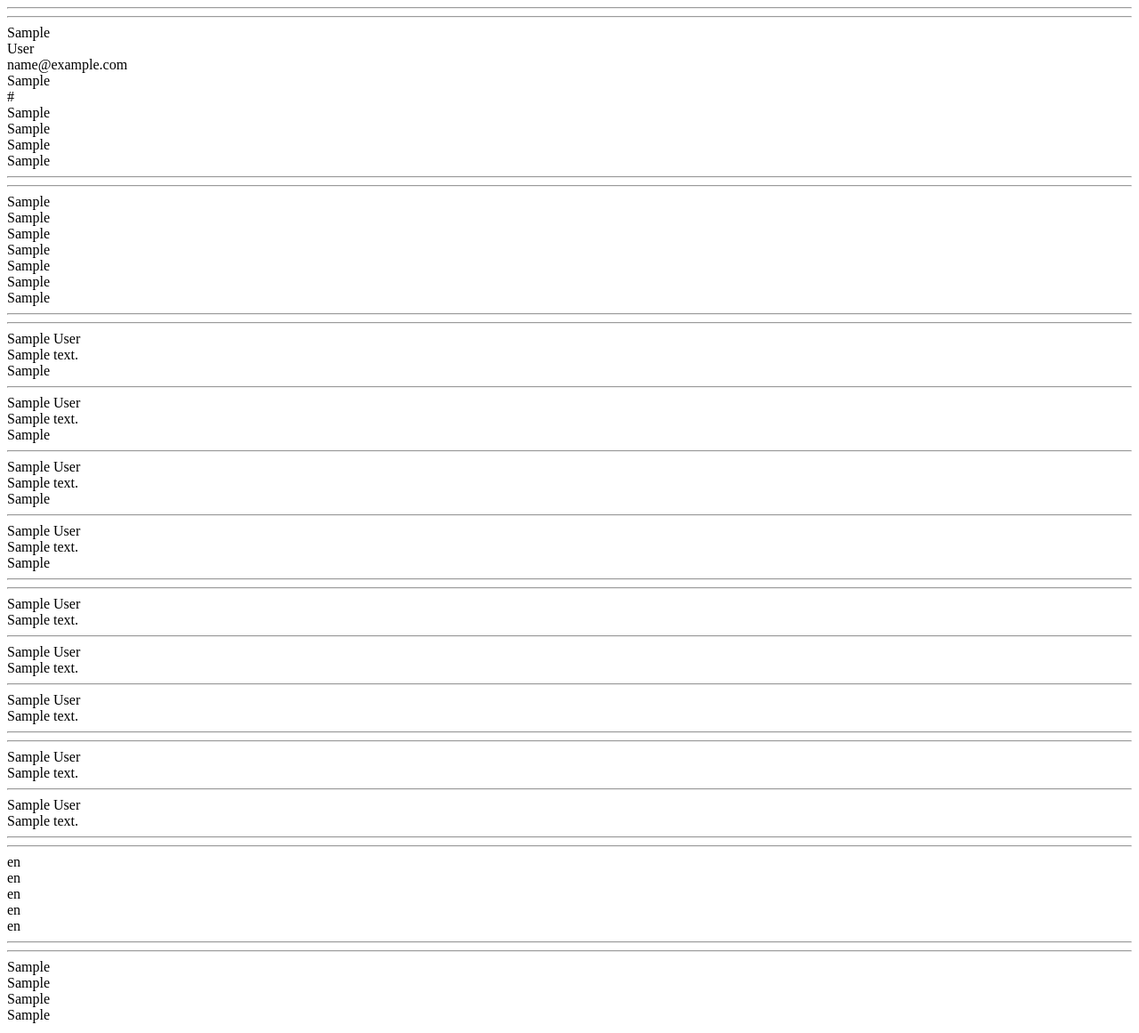
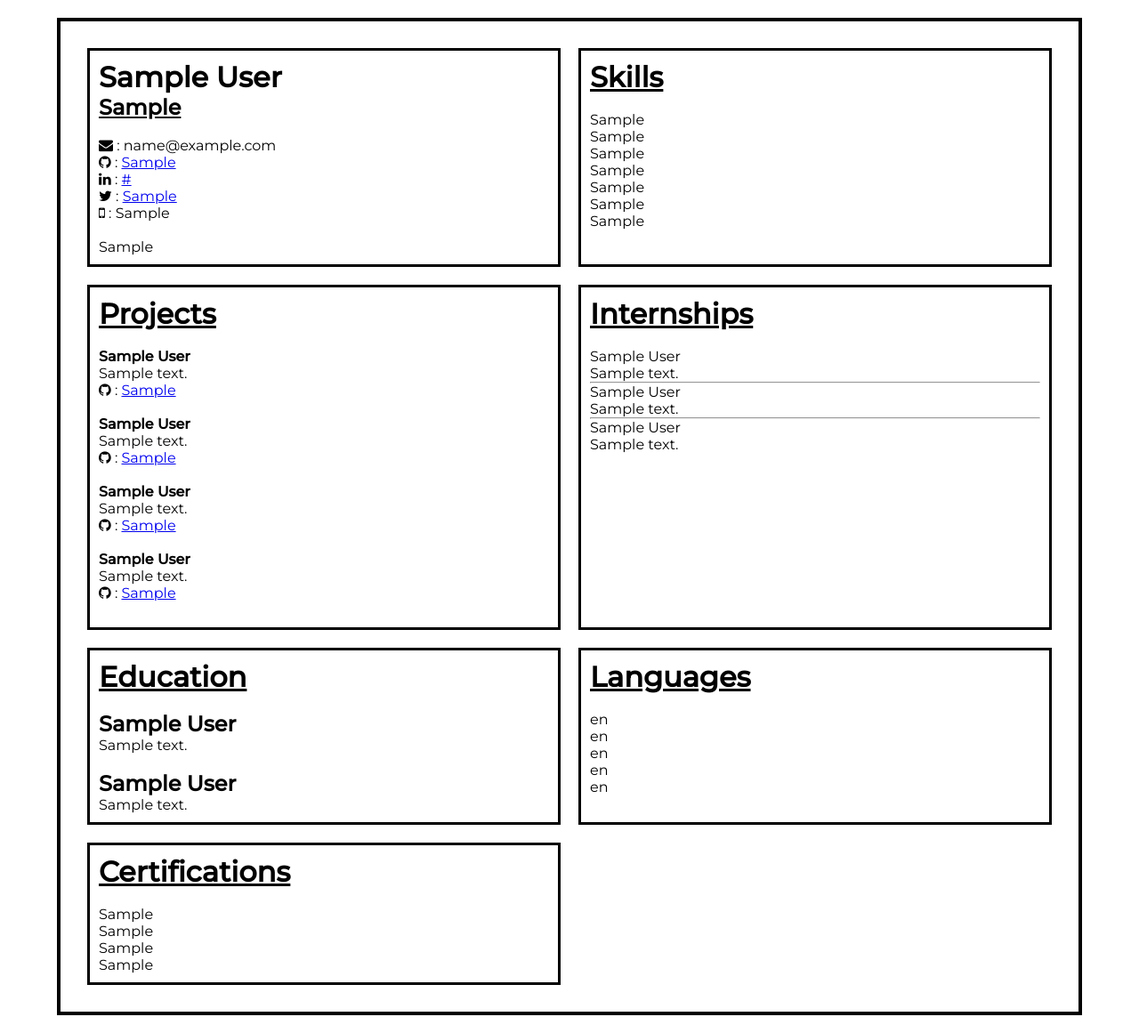
Before and after one commit to dheerajdlalwani/ResumeGenerator, a Django app: page /resume/previewdata in a window 1280 px wide. Shown: the whole page at 89% size. Run offline with Django 3.2, Linux system fonts and the light colour scheme; a user stored in the database is signed in; tables that the repository leaves empty hold one stand-in row (values such as "Sample post").

Commit message:
beautify the preview resume page

```diff
--- a/resumeGenerator/resume/templates/resume/previewdata.html
+++ b/resumeGenerator/resume/templates/resume/previewdata.html
@@ -3,48 +3,58 @@
 <head>
     <meta charset="UTF-8">
     <title>Preview Data</title>
+    <link rel="stylesheet" href="https://fonts.googleapis.com/css2?family=Montserrat:wght@400;500&display=swap">
+    <link rel="stylesheet" href="https://cdnjs.cloudflare.com/ajax/libs/font-awesome/4.7.0/css/font-awesome.min.css">
+    <link rel="stylesheet" href="{% static '/css/previewdata.css' %}">
 </head>
 <body>
 
-<hr>
-<hr>
-{{obj.first_name}}<br>
-{{obj.last_name}}<br>
-{{obj.email}}<br>
-{{obj.current_position}}<br>
-{{obj.linkedin}}<br>
-{{obj.github}}<br>
-{{obj.twitter}}<br>
-{{obj.contact}}<br>
+
+<div class="container">
+<div class="personal box">
+    <h1>{{obj.first_name}} {{obj.last_name}} </h1>
+    <h2> <u> {{obj.current_position}} </u> </h2><br>
+    <span><i class="fa fa-envelope"></i> : {{obj.email}} </span> <br>
+    <span> <i class="fa fa-github"></i> : <a href="{{obj.github}}">{{obj.github}}</a> </span> <br>
+    <span> <i class="fa fa-linkedin"></i> : <a href="{{obj.linkedin}}">{{obj.linkedin}}</a> </span> <br>
+    <span> <i class="fa fa-twitter"></i> : <a href="{{obj.twitter}}">{{obj.twitter}}</a> </span> <br>
+    <span> <i class="fa fa-mobile"></i> : {{obj.contact}} </span> <br>
+
+<br>
 {{obj.intro}}<br>
-<hr>
-<hr>
+</div>
+<div class="skills box">
+    <u><h1>Skills</h1></u><br>
 {{obj.skill_1}}<br>
 {{obj.skill_2}}<br>
 {{obj.skill_3}}<br>
 {{obj.skill_4}}<br>
 {{obj.skill_5}}<br>
 {{obj.skill_6}}<br>
-{{obj.skill_7}}
-<hr>
-<hr>
-{{obj.project_1_name}}<br>
+{{obj.skill_7}}<br>
+</div>
+<div class="projects box">
+    <u><h1>Projects</h1></u><br>
+    <b>{{obj.project_1_name}}</b><br>
     {{obj.project_1_description}}<br>
-{{obj.project_1_github}}<br>
-<hr>
-{{obj.project_2_name}}<br>
+    <span><i class="fa fa-github"></i> : <a href="{{obj.project_1_github}}">{{obj.project_1_github}}</a> </span>
+    <br><br>
+    <b>{{obj.project_2_name}}</b><br>
     {{obj.project_2_description}}<br>
-{{obj.project_2_github}}<br>
-<hr>
-{{obj.project_3_name}}<br>
+    <span><i class="fa fa-github"></i> : <a href="{{obj.project_2_github}}">{{obj.project_2_github}}</a> </span>
+    <br><br>
+    <b>{{obj.project_3_name}}</b><br>
     {{obj.project_3_description}}<br>
-{{obj.project_3_github}}<br>
-<hr>
-{{obj.project_4_name}}<br>
+    <span><i class="fa fa-github"></i> : <a href="{{obj.project_3_github}}">{{obj.project_3_github}}</a> </span>
+    <br><br>
+    <b>{{obj.project_4_name}}</b><br>
     {{obj.project_4_description}}<br>
-{{obj.project_4_github}}<br>
-<hr>
-<hr>
+    <span><i class="fa fa-github"></i> : <a href="{{obj.project_4_github}}">{{obj.project_4_github}}</a> </span>
+    <br><br>
+</div>
+
+<div class="internships box">
+    <u><h1>Internships</h1></u><br>
 {{obj.internship_1_title}}<br>
 {{obj.internship_1_description}}<br>
 <hr>
@@ -53,25 +63,53 @@
 <hr>
 {{obj.internship_3_title}}<br>
 {{obj.internship_3_description}}<br>
-<hr>
-<hr>
-{{obj.education_1_title}}<br>
+</div>
+{% if obj.education_1_title != "NA" or obj.education_2_title != "NA"  %}
+    <div class="education box">
+        <u><h1>Education</h1></u><br>
+        {% if obj.education_1_title != "NA" %}
+            <h2>{{obj.education_1_title}}</h2>
             {{obj.education_1_description}}<br>
-<hr>
-{{obj.education_2_title}}<br>
+        {% endif %}
+        <br>
+        {% if obj.education_2_title != "NA" %}
+            <h2>{{obj.education_2_title}}</h2>
             {{obj.education_2_description}}<br>
-<hr>
-<hr>
+        {% endif %}
+    </div>
+{% endif %}
+
+{% if obj.language_1 != "NA" or obj.language_2 != "NA" or obj.language_3 != "NA" or obj.language_4 != "NA" or obj.language_5 != "NA" %}
+    <div class="languages box">
+        <u><h1>Languages</h1></u><br>
+        {% if obj.language_1 != "NA" %}
         {{obj.language_1}}<br>
+        {% endif %}
+        {% if obj.language_2 != "NA" %}
         {{obj.language_2}}<br>
+        {% endif %}
+        {% if obj.language_3 != "NA" %}
         {{obj.language_3}}<br>
+        {% endif %}
+        {% if obj.language_4 != "NA" %}
         {{obj.language_4}}<br>
+        {% endif %}
+        {% if obj.language_5 != "NA" %}
         {{obj.language_5}}<br>
-<hr>
-<hr>
+        {% endif %}
+    </div>
+{% endif %}
+
+{% if obj.certification_1 != "NA" or obj.certification_2 != "NA" or obj.certification_3 != "NA" or obj.certification_4 != "NA" %}
+
+    <div class="certifications box">
+        <u><h1>Certifications</h1></u><br>
         {{obj.certification_1}}<br>
         {{obj.certification_2}}<br>
         {{obj.certification_3}}<br>
         {{obj.certification_4}}<br>
+    </div>
+{% endif %}
+</div>
 </body>
 </html>
--- /dev/null
+++ b/resumeGenerator/static/css/previewdata.css
@@ -0,0 +1,33 @@
+*
+{
+    padding: 0;
+    margin:0;
+    box-sizing: border-box;
+}
+
+body
+{
+    font-family: 'Montserrat', sans-serif;
+    display: grid;
+    align-items: center;
+    justify-items: center;
+    text-align: left;
+}
+
+.container
+{
+    display: grid;
+    grid-template-columns: 1fr 1fr ;
+    border: solid black 4px;
+    padding: 20px;
+    margin: 20px;
+    /*height: 90vh !important;*/
+    width: 90vw !important;
+}
+
+.box
+{
+    border: solid black 3px;
+    padding: 10px;
+    margin: 10px;
+}
```
Lines whose indentation alone changed are shown as unchanged.
